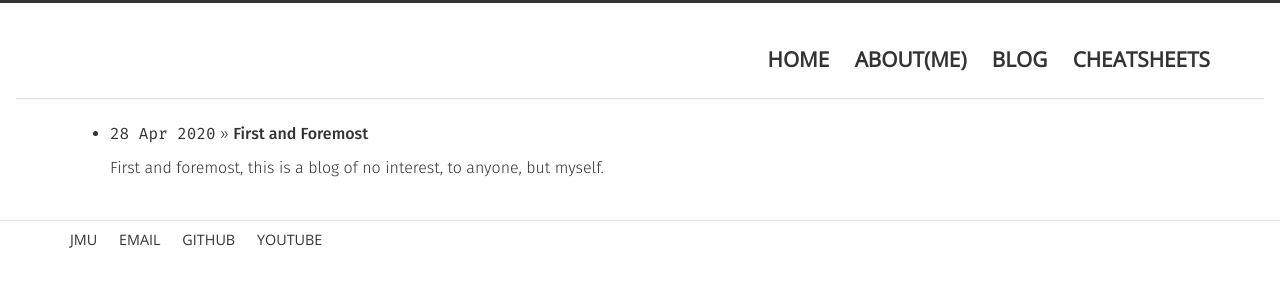
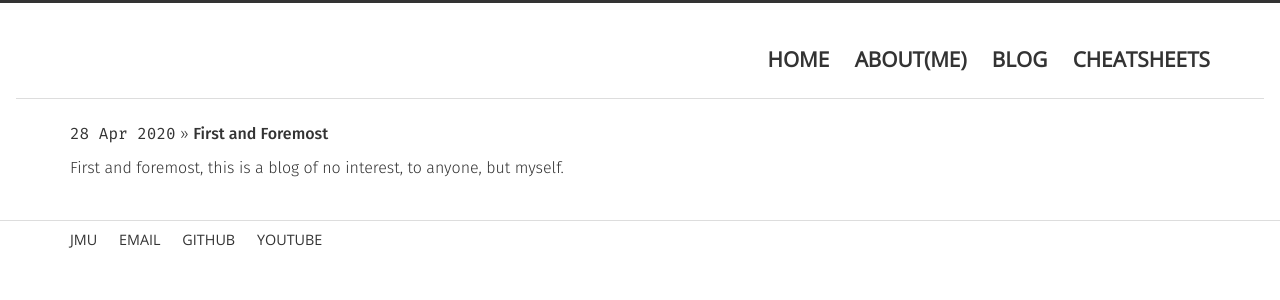
Before and after one commit to archerja/archerja.github.io, a Jekyll site: the page built from blog.html, in a window 1280 px wide. Shown: the top 300 px of the page. Built offline with Jekyll 4.4.1, drawn with Linux system fonts in a browser that asks for light colours.

Commit message:
Update style.css

```diff
--- a/css/style.css
+++ b/css/style.css
@@ -138,12 +138,71 @@ nav.pagenav a {
     margin-right: 1.2em;
     text-transform: uppercase;
 }
+/*Lists*/
+/*Blog Post List*/
+ul.posts {
+	list-style-type: none;
+	padding: 0;
+}
+
+ul.posts span {
+	color: #333;
+	font-family: 'Fira Mono', monospace, 'Courier New';
+	font-size: 100%;
+}
+
+ul.news {
+	list-style-type: none;
+	padding: 0;
+    font-size: 90%;
+}
+
+ul.latest_pubs {
+	list-style-type: none;
+    padding: 0;
+    font-size: 90%;
+}
+
+ul.news span {
+	color: #333;
+	font-family: 'Fira Mono', monospace, 'Courier New';
+	font-size: 90%;
+}
+
+ul.news li {
+    padding: 5px 0;
+}
+
+ul.latest_pubs li {
+    padding: 5px 5px;
+}
+
+ol {
+  padding-left: 20px;
+}
+
+ol.publications {
+  padding-left: 30px;
+}
+
 
 /*Misc*/
 blockquote {
   font-style: italic;
   padding-left: 15px;
   border-left: 3px solid #333;
+}
+
+.MathJax {
+	font-size: 2em;
+}
+
+.MathJax .mo {
+  color: inherit;
+}
+
+.MathJax .mi {
+  color: inherit;
 }
 
 figcaption {
```
